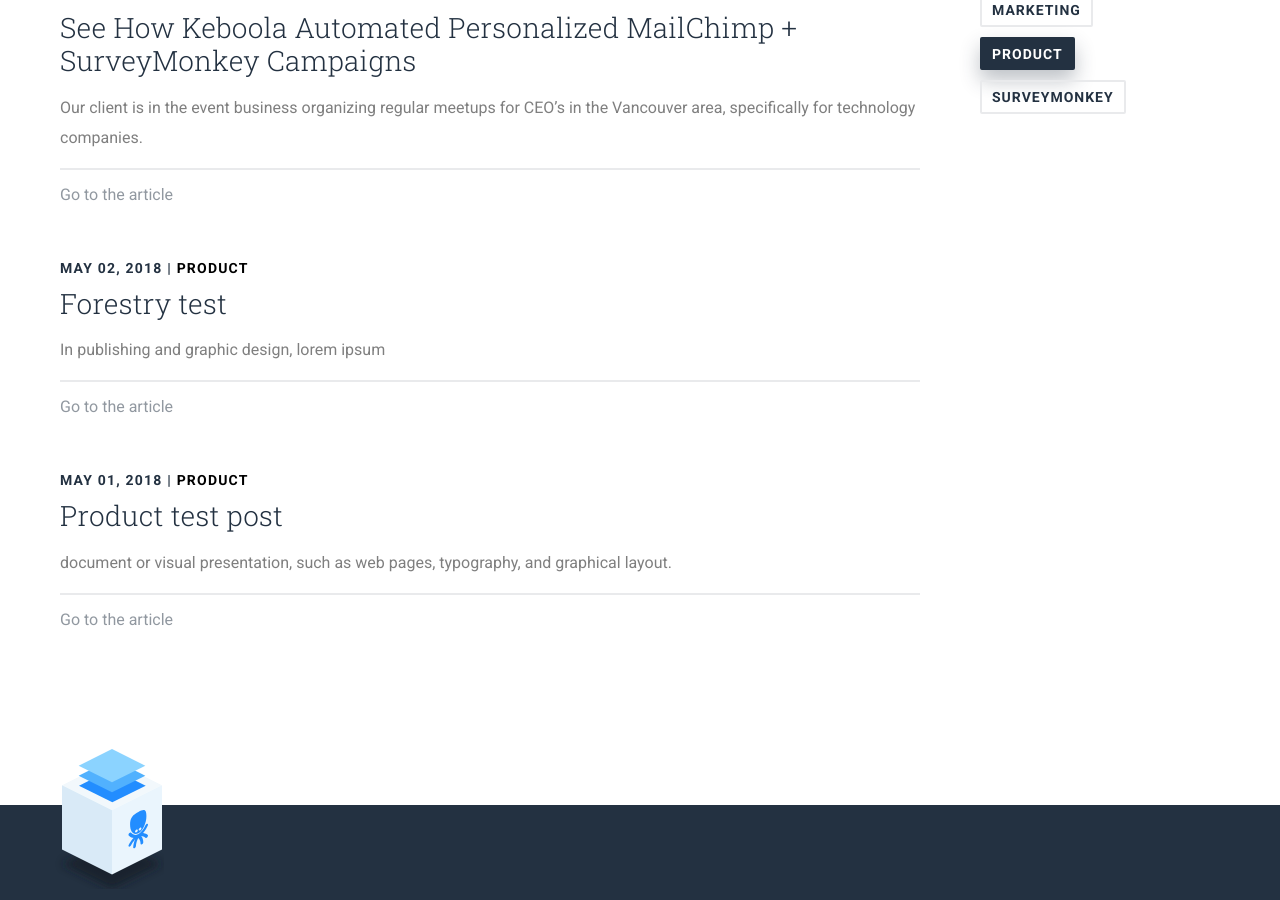
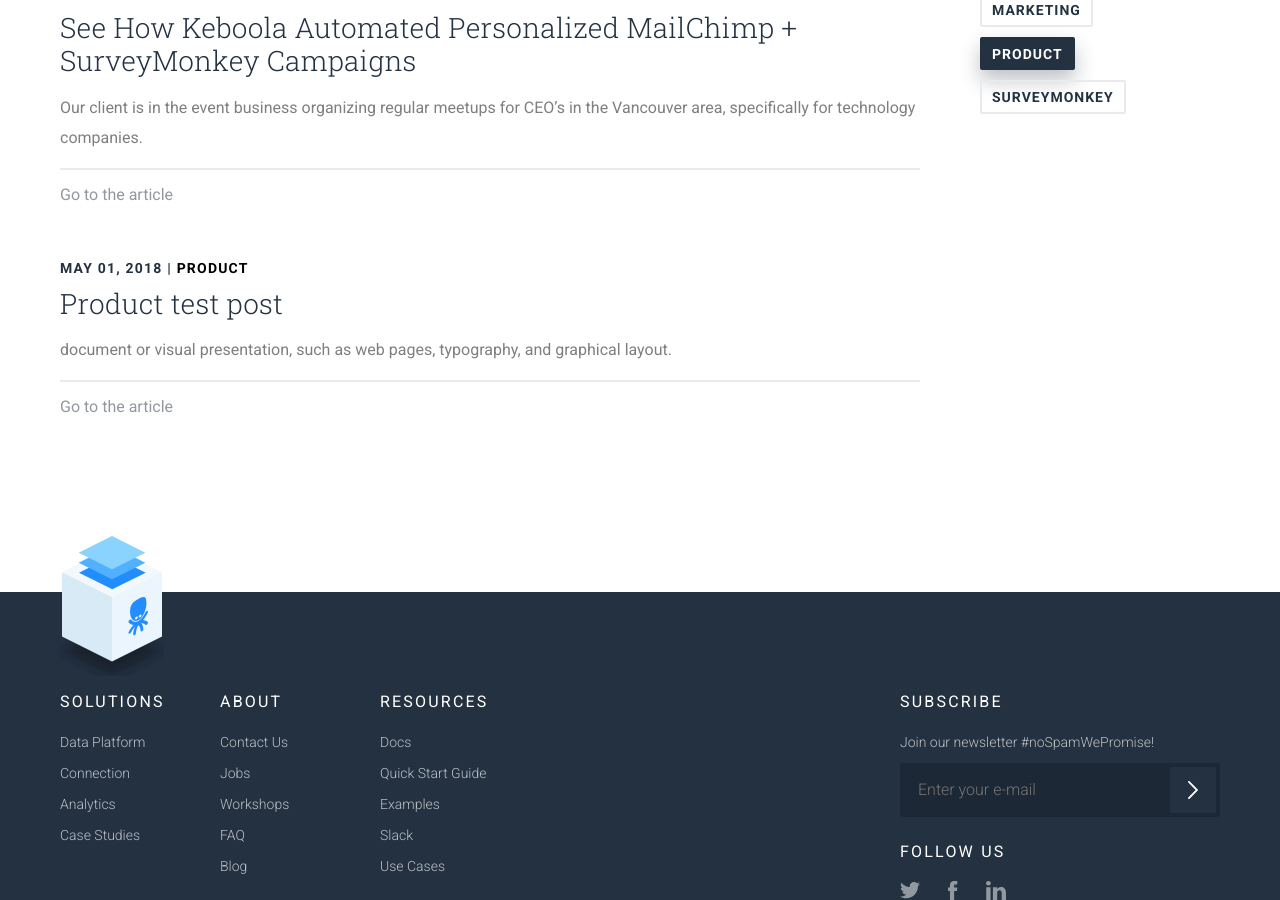
Before and after one commit to keboola/blog, a Jekyll site: the page built from product.md, in a window 1280 px wide and 900 px high, scrolled down 567 px. Built offline with Jekyll 4.4.1, drawn with Linux system fonts in a browser that asks for light colours; nearby versions of some CDN libraries.

Commit message:
Update from Forestry.io - 2018-05-28-test.md

```diff
--- a/_posts/2018-05-28-test.md
+++ b/_posts/2018-05-28-test.md
@@ -7,7 +7,7 @@
 user: pavel-dolezal
 coverphoto: ''
 cover_photo_slider: ''
-categories: product
+categories: how-to
 coverphoto_slider: "/uploads/most-recent-img-1.jpg"
 ---
 In publishing and graphic design, **lorem ipsum** is common placeholder text used to demonstrate the graphic elements of a document or visual presentation, such as **web pages**, typography, and **graphical layout**. It is a form of "greeking".
```
